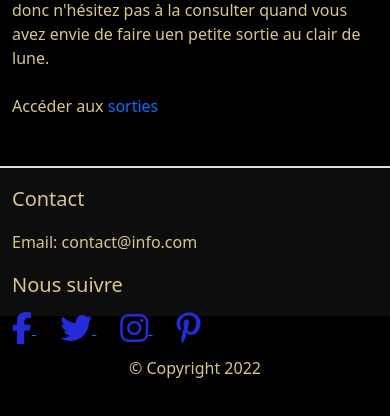
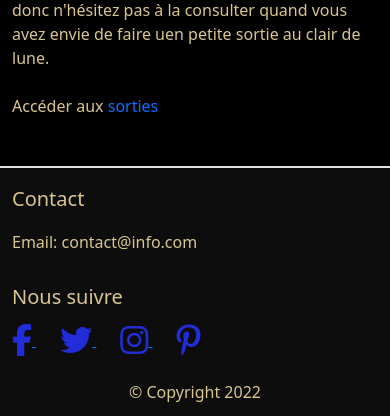
Before and after one commit to J-Nithujan/TPI-astronomie, a Flask app: page / in a window 390 px wide. Shown: the part 1634-2050 px from the top of the page. Before the commit the page ends 2012 px from the top, so only its background shows below. Run offline with Flask 2, Linux system fonts and the light colour scheme; parts of the project's set-up code (start-up, migrations or seed data) failed here and were passed over; some libraries are stand-ins or nearby versions.

Commit message:
footer media query

```diff
--- a/astronomy_app/app/static/css/styles.css
+++ b/astronomy_app/app/static/css/styles.css
@@ -9,6 +9,12 @@ body{
 
 footer{
     height: 150px;
+}
+
+@media screen and (max-width: 768px)  {
+    footer{
+        height: 250px;
+    }
 }
 
 header, footer{
--- a/astronomy_app/app/templates/main_template.html
+++ b/astronomy_app/app/templates/main_template.html
@@ -98,7 +98,7 @@
 </div>
 
 <!-- footer-->
-<footer class="row mt-5 pt-3 ms-auto me-auto border-top border-2 justify-content-center">
+<footer class="row mt-5 pt-3 ms-auto me-auto border-top border-2">
     <div class="col-md-6 mb-3">
         <div class="fs-5">Contact</div>
         <div id="contact" class="p-0 mt-3">
```
